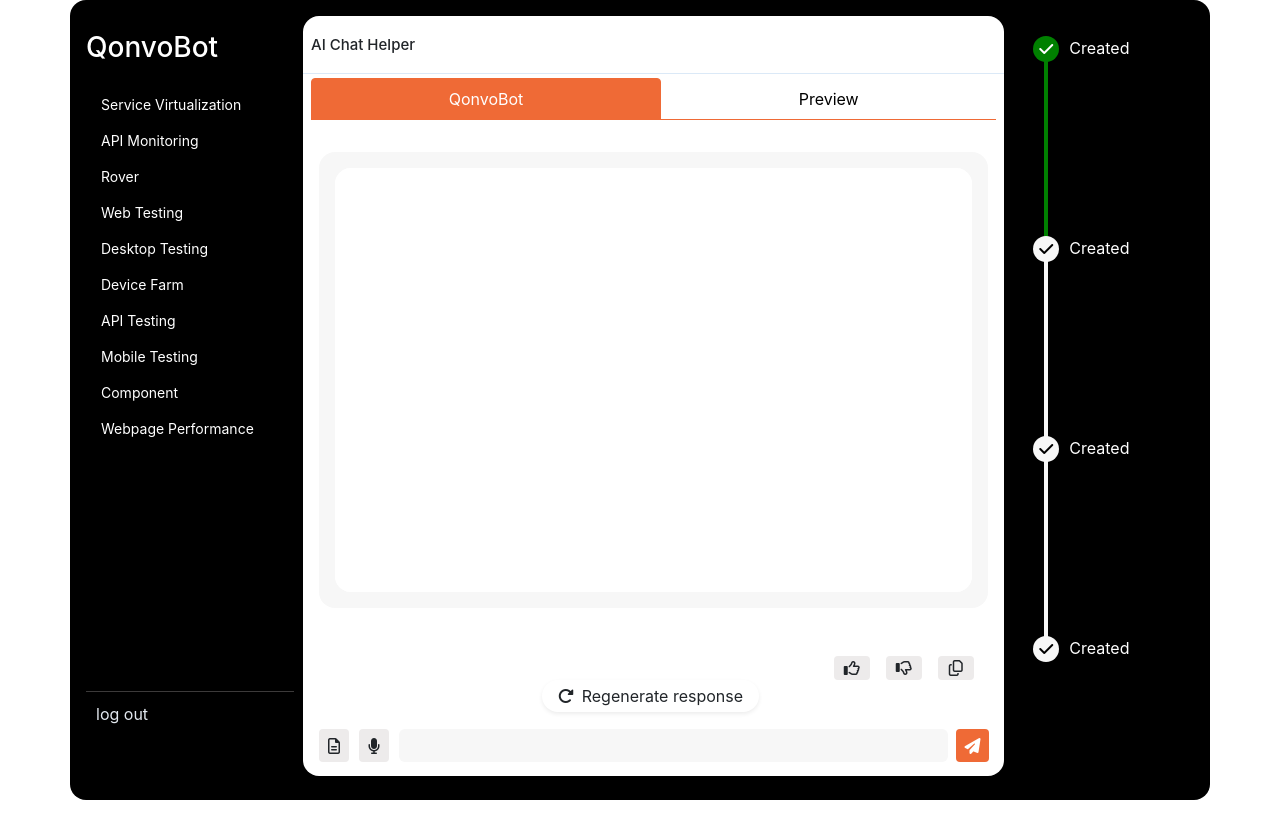
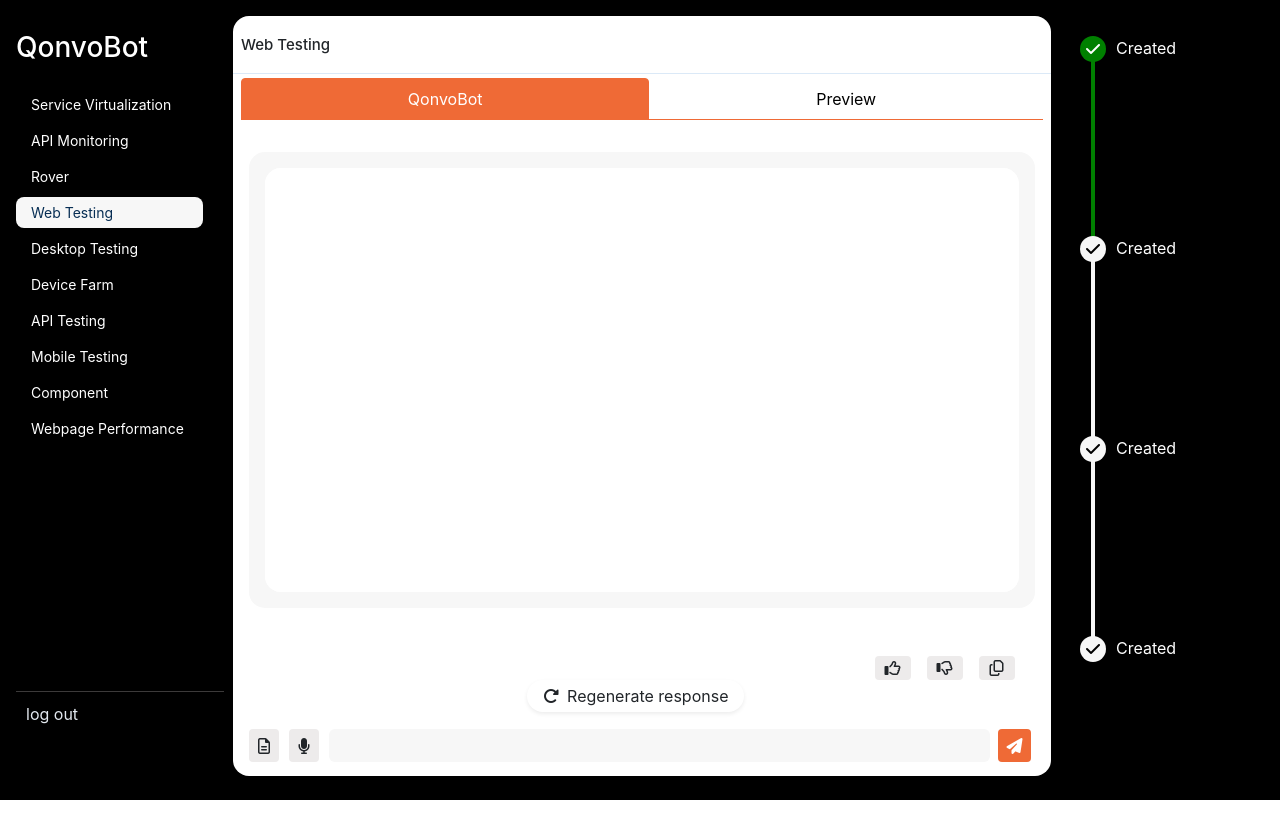
Before and after one commit to HarishBhabhar/Ctrl-Alt-Elite, an Angular app: page / in a window 1280 px wide. Shown: the top 838 px of the page. Built offline with nearby package versions, Linux system fonts and the light colour scheme.

Commit message:
ui fixes

```diff
--- a/src/app/components/chatbot-ui/chatbot-ui.component.html
+++ b/src/app/components/chatbot-ui/chatbot-ui.component.html
@@ -1,11 +1,11 @@
-<div class="container border-rounded bg-dark p-3 h-100vh">
+<div class="container-fluid  bg-dark p-3 h-100vh">
   <div class="row">
     <div class="left-sidebar">
 
       <h3 class="text-white mb-4">QonvoBot</h3>
 
-      <ul class="text-white">
-        <li *ngFor="let service of services"> {{service}} </li>
+      <ul class="text-white" *ngFor="let serviceName of services;let i=index">
+        <li [ngClass]="{ active: activeSelect === i}" (click)="getService(serviceName);selectActive(i)" > {{serviceName}} </li>
       </ul>
 
       <Footer>log out</Footer>
@@ -14,7 +14,7 @@
     <div class="col">
       <div class="border-rounded bg-white h-95">
         <header class="py-3 px-2 mb-1">
-          <span class="title">AI Chat Helper</span>
+          <span class="title">{{servicesName}}</span>
         </header>
 
         <nav class="px-2">
--- a/src/app/components/chatbot-ui/chatbot-ui.component.ts
+++ b/src/app/components/chatbot-ui/chatbot-ui.component.ts
@@ -10,17 +10,28 @@
 chatHistory: { userMessage: string, botResponse: string }[] = [];
 userMessage: string = '';
 botResponse: string = '';
-services = ['Service Virtualization','API Monitoring','Rover','Web Testing','Desktop Testing','Device Farm','API Testing','Mobile Testing','Component','Webpage Performance']
+activeSelect: number=3;
+servicesName:string='Web Testing';
+navigateToScheduled(type:any){
+  this.activeSelect=type;
+ }
+services:any = ['Service Virtualization','API Monitoring','Rover','Web Testing','Desktop Testing','Device Farm','API Testing','Mobile Testing','Component','Webpage Performance']
 sendMessage() {
-
   this.botResponse = this.generateFakeBotResponse(this.userMessage);
   this.chatHistory.push({ userMessage: this.userMessage, botResponse: this.botResponse });
-  this.userMessage = '';}
+  this.userMessage = '';
+
+}
 
 generateFakeBotResponse(userMessage: string): string {
   return "I'm a fake bot response to: " + userMessage;
 }
-
+getService(service:string){
+  this.servicesName=service
+}
+selectActive(index:any){
+  this.activeSelect=index;
+ }
 // getAllCreateProject(data: any, serviceName: string,teamId:number) {
 //   switch (serviceName) {
 //     case 'API Monitoring':
```
